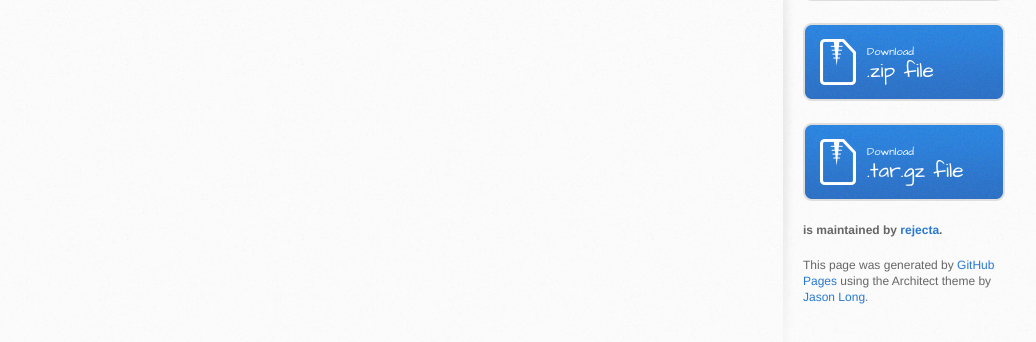
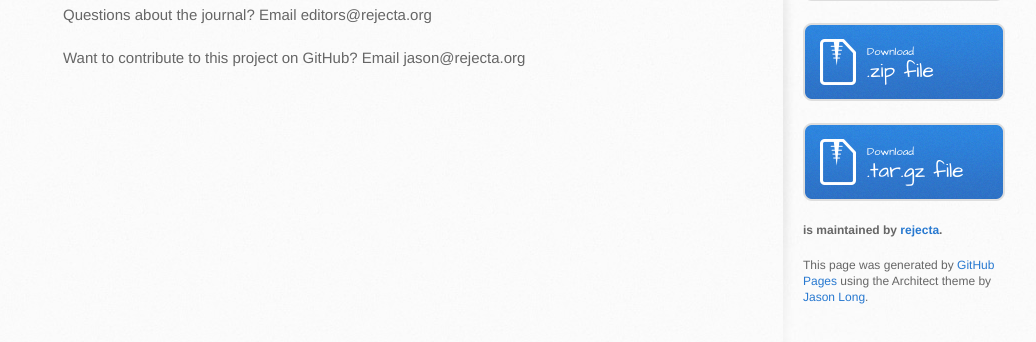
Before and after one commit to rejecta/mathematica, a plain HTML site: page index.html in a window 1280 px wide. Shown: the part 438-780 px from the top of the page, without its empty margins (107-1143 px from the left). Drawn offline with Linux system fonts and the light colour scheme.

Commit message:
Throw some emails on maine page

```diff
--- a/index.html
+++ b/index.html
@@ -75,6 +75,10 @@
 Get papers back online, make source of original journals available, explain flat archival pages, email addresses have been fixed, etc.
 </p>
 
+<p>Questions about the journal?  Email editors@rejecta.org</p>
+
+<p>Want to contribute to this project on GitHub? Email jason@rejecta.org</p>
+
         </section>
         <aside id="sidebar">
           <h3>Rejecta Journal Source</h3>
```
